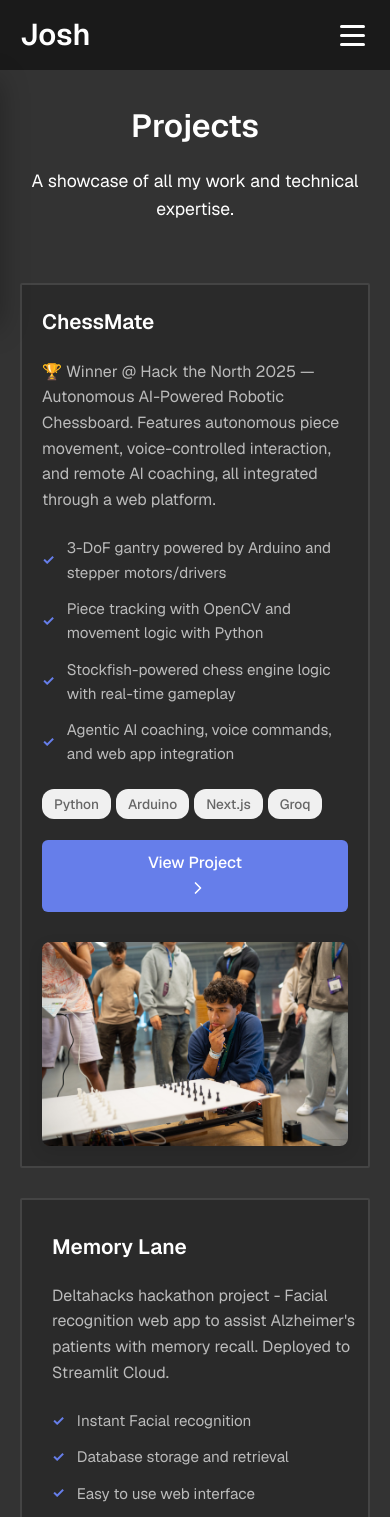
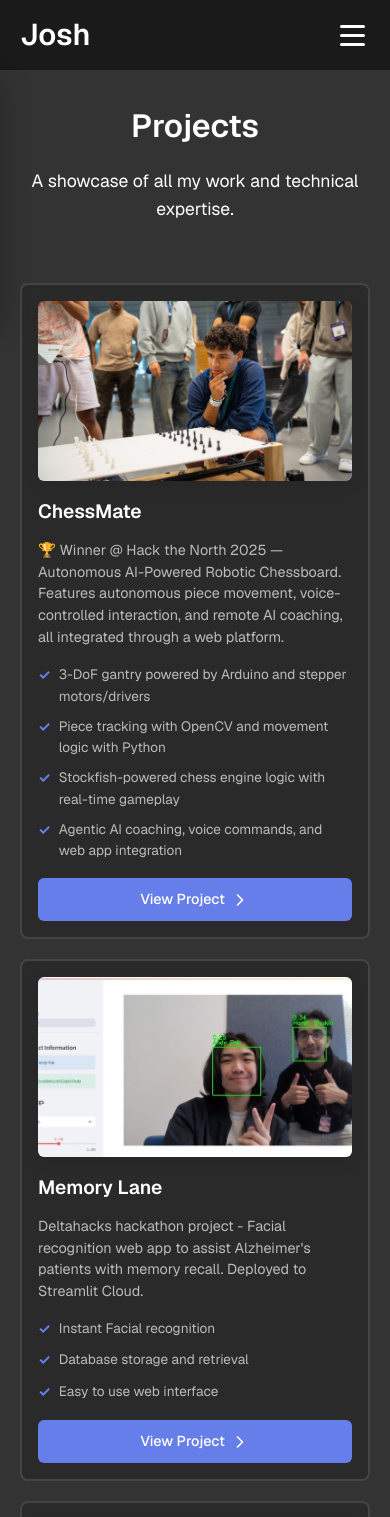
Before and after one commit to xuej41/portfolio-v2, a React (Vite) app: page /projects in a window 390 px wide. Shown: the top 1517 px of the page. Built offline with nearby package versions, Linux system fonts and the light colour scheme.

Commit message:
Update project routes and formatting

```diff
--- a/src/components/FeaturedProjectCard.jsx
+++ b/src/components/FeaturedProjectCard.jsx
@@ -9,11 +9,9 @@ const FeaturedProjectCard = ({
   description,
   features,
   imageSrc,
-  technologies,
   liveUrl,
   internalUrl,
   githubUrl,
-  reverse = false,
   animationDelay = 0,
 }) => {
   const [projectRef, projectVisible] = useScrollAnimation()
@@ -22,8 +20,13 @@ const FeaturedProjectCard = ({
     <div
       id={id}
       ref={projectRef}
-      className={`featured-project-card ${reverse ? "reverse" : ""} scroll-animate ${animationDelay > 0 ? `scroll-animate-delay-${animationDelay}` : ""} ${projectVisible ? "visible" : ""}`}
+      className={`featured-project-card scroll-animate ${animationDelay > 0 ? `scroll-animate-delay-${animationDelay}` : ""} ${projectVisible ? "visible" : ""}`}
     >
+      <div className="featured-project-visual">
+        <div className="featured-project-image">
+          <img src={imageSrc || "/placeholder.svg"} alt={title} />
+        </div>
+      </div>
       <div className="featured-project-content">
         <h3 className="featured-project-title">{title}</h3>
         <p className="featured-project-description">{description}</p>
@@ -35,13 +38,6 @@ const FeaturedProjectCard = ({
             </li>
           ))}
         </ul>
-        <div className="featured-project-technologies">
-          {technologies.map((tech, index) => (
-            <span key={index} className="featured-tech-tag">
-              {tech}
-            </span>
-          ))}
-        </div>
         <div className="featured-project-links">
           {internalUrl ? (
             <Link to={internalUrl} className="featured-project-link">
@@ -53,7 +49,6 @@ const FeaturedProjectCard = ({
           ) : (
             <a href={liveUrl} className="featured-project-link" target="_blank" rel="noopener noreferrer">
               View Project
-              {/* svg of external link icon */}
               <svg xmlns="http://www.w3.org/2000/svg" width="20" height="20" viewBox="0 0 24 24" fill="none" stroke="currentColor" strokeWidth="2" strokeLinecap="round" strokeLinejoin="round" style={{ marginLeft: '5px', verticalAlign: 'text-top'}}>
                 <path d="M18 13v6a2 2 0 0 1-2 2H5a2 2 0 0 1-2-2V8a2 2 0 0 1 2-2h6"></path>
                 <polyline points="15 3 21 3 21 9"></polyline>
@@ -61,14 +56,6 @@ const FeaturedProjectCard = ({
               </svg>
             </a>
           )}
-          {/* <a href={githubUrl} className="featured-project-link" target="_blank" rel="noopener noreferrer">
-            GitHub
-          </a> */}
-        </div>
-      </div>
-      <div className="featured-project-visual">
-        <div className="featured-project-image">
-          <img src={imageSrc || "/placeholder.svg"} alt={title} />
         </div>
       </div>
     </div>
--- a/src/components/Features.jsx
+++ b/src/components/Features.jsx
@@ -21,7 +21,7 @@ const ProjectCard = ({ id, title, description, features, imageSrc, reverse = fal
             </li>
           ))}
         </ul>
-        <Link to={`/projects#${id}`} className="btn btn-primary">
+        <Link to={`/projects/${id}`} className="btn btn-primary">
             Learn More
         </Link>
       </div>
--- a/src/pages/ChessMate.jsx
+++ b/src/pages/ChessMate.jsx
@@ -255,9 +255,16 @@ const ChessMate = () => {
               target="_blank"
               rel="noopener noreferrer"
             >
-              View on Devpost
+              Devpost
             </a>
-            {/* Add more links as needed */}
+            <a
+              href="https://github.com/o-bm/ChessMate"
+              className="project-link-btn"
+              target="_blank"
+              rel="noopener noreferrer"
+            >
+              GitHub
+            </a>
           </div>
         </section>
       </div>
--- a/src/pages/ProjectPage.css
+++ b/src/pages/ProjectPage.css
@@ -1,4 +1,4 @@
-/* Shared Project Page Styles */
+/* Shared Project Page Styles for: ChessMate.jsx, SumobotV2.jsx, NationalBidders.jsx, MemoryLane.jsx */
 .project-page {
   min-height: 100vh;
   background: #1a1a1a;
--- a/src/pages/Projects.css
+++ b/src/pages/Projects.css
@@ -12,38 +12,37 @@
 }
 
 .featured-projects-grid {
-  display: flex;
-  flex-direction: column;
-  gap: 40px;
+  display: grid;
+  grid-template-columns: repeat(2, 1fr);
+  gap: 24px;
 }
 
 .featured-project-card {
   background: #2a2a2a;
   border: 2px solid #444;
-  border-radius: 2px;
-  padding: 40px;
-  display: grid;
-  grid-template-columns: 1fr 1fr;
-  gap: 40px;
-  align-items: center;
-  transition: all 0.3s ease; /* This is redundant not sure why, overwritten by .scroll-animate transition in App.css */
+  border-radius: 8px;
+  padding: 20px;
+  display: flex;
+  flex-direction: column;
+  transition: all 0.3s ease;
 }
 
 .featured-project-card:hover {
   border: 2px solid #bbb;
-  box-shadow: 0 25px 50px rgba(0, 0, 0, 0.6);
+  box-shadow: 0 15px 30px rgba(0, 0, 0, 0.5);
 }
 
+/* Remove reverse styling for compact grid */
 .featured-project-card.reverse {
-  grid-template-columns: 1fr 1fr;
+  /* No special styling needed */
 }
 
 .featured-project-card.reverse .featured-project-content {
-  order: 2;
+  order: unset;
 }
 
 .featured-project-card.reverse .featured-project-visual {
-  order: 1;
+  order: unset;
 }
 
 .featured-project-content {
@@ -51,45 +50,39 @@
 }
 
 .featured-project-title {
-  font-size: 1.8rem;
+  font-size: 1.4rem;
   font-weight: 600;
   color: white;
-  margin-bottom: 20px;
+  margin-bottom: 12px;
 }
 
 .featured-project-description {
   color: #bbb;
-  line-height: 1.6;
-  margin-bottom: 24px;
-  font-size: 1rem;
+  line-height: 1.5;
+  margin-bottom: 16px;
+  font-size: 0.9rem;
 }
 
 .featured-project-features {
   list-style: none;
   padding: 0;
-  margin: 0 0 24px 0;
+  margin: 0 0 16px 0;
+  flex-grow: 1;
 }
 
 .featured-feature-item {
   display: flex;
-  align-items: center;
-  gap: 12px;
-  margin-bottom: 12px;
+  align-items: flex-start;
+  gap: 8px;
+  margin-bottom: 8px;
   color: #bbb;
-  font-size: 0.95rem;
+  font-size: 0.85rem;
 }
 
 .featured-feature-check {
   color: #667eea;
   font-weight: bold;
   font-size: 0.9rem;
-}
-
-.featured-project-technologies {
-  color: #bbb;
-  line-height: 1.6;
-  margin-bottom: 24px;
-  font-size: 1rem;
 }
 
 .featured-tech-tag {
@@ -110,11 +103,11 @@
 .featured-project-link {
   background: #667eea;
   color: white;
-  padding: 10px 100px;
+  padding: 10px 20px;
   border-radius: 6px;
   text-decoration: none;
   font-weight: 500;
-  font-size: 1rem;
+  font-size: 0.9rem;
   transition: all 0.3s ease;
 }
 
@@ -127,20 +120,20 @@
   display: flex;
   justify-content: center;
   align-items: center;
+  margin-bottom: 16px;
 }
 
 .featured-project-image {
   width: 100%;
-  /* max-width: 400px; */
-  border-radius: 8px;
+  border-radius: 6px;
   overflow: hidden;
-  /* border: 1px solid #e0e0e0; */
   box-shadow: 0 5px 15px rgba(0, 0, 0, 0.1);
 }
 
 .featured-project-image img {
   width: 100%;
-  height: auto;
+  height: 250px;
+  object-fit: cover;
   display: block;
 }
 
@@ -300,27 +293,25 @@
   }
 
   .featured-projects-grid {
-    gap: 30px;
+    grid-template-columns: 1fr;
+    gap: 20px;
   }
 
   .featured-project-card,
   .featured-project-card.reverse {
-    grid-template-columns: 1fr;
-    gap: 30px;
-    padding: 30px;
-  }
-
-  .featured-project-card.reverse .featured-project-content,
-  .featured-project-card.reverse .featured-project-visual {
-    order: unset;
+    padding: 20px;
   }
 
   .featured-project-title {
-    font-size: 1.5rem;
+    font-size: 1.3rem;
   }
 
   .featured-project-image {
     max-width: 100%;
+  }
+
+  .featured-project-image img {
+    height: 200px;
   }
 
   .featured-project-links {
@@ -360,11 +351,15 @@
 
 @media (max-width: 480px) {
   .featured-project-card {
-    padding: 20px;
+    padding: 16px;
   }
 
   .featured-project-title {
-    font-size: 1.3rem;
+    font-size: 1.2rem;
+  }
+
+  .featured-project-image img {
+    height: 180px;
   }
 
   .featured-project-links {
```
